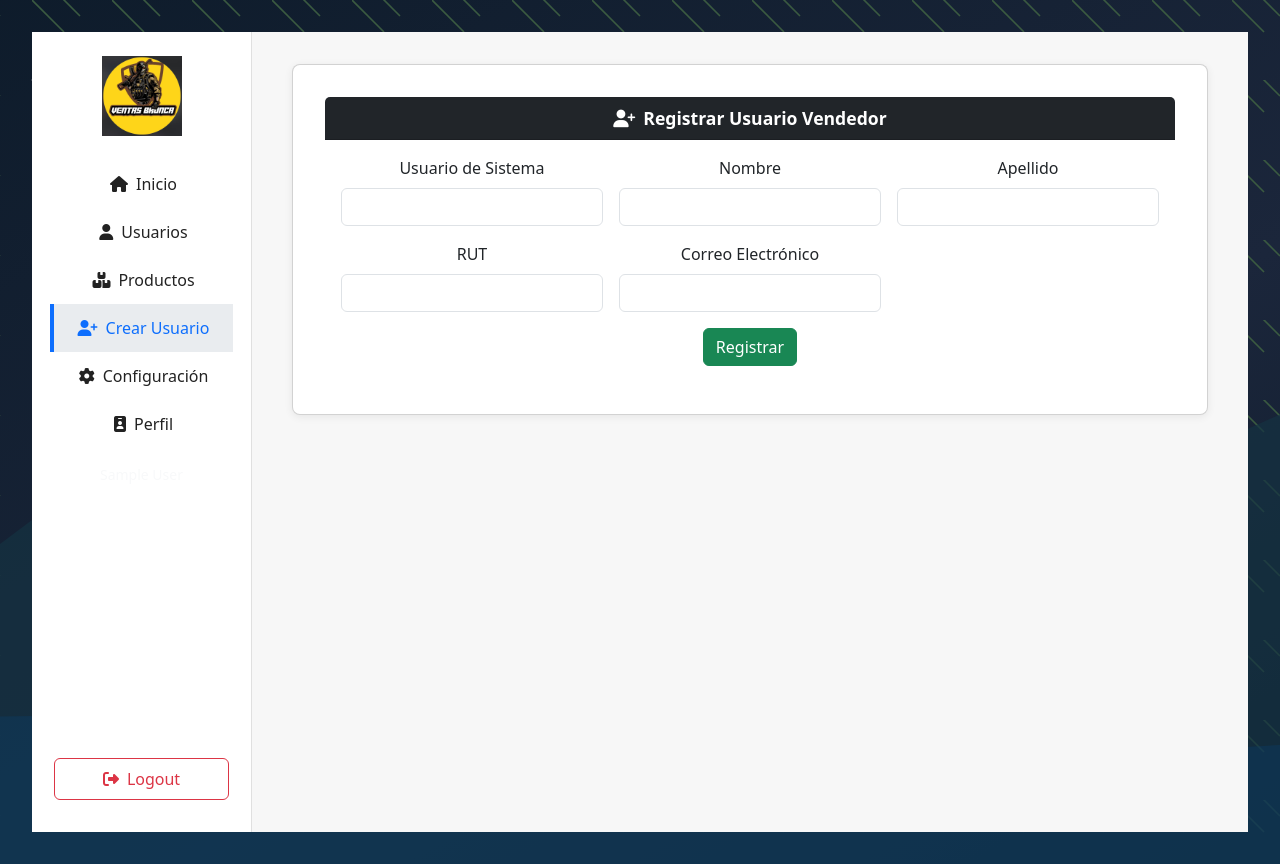
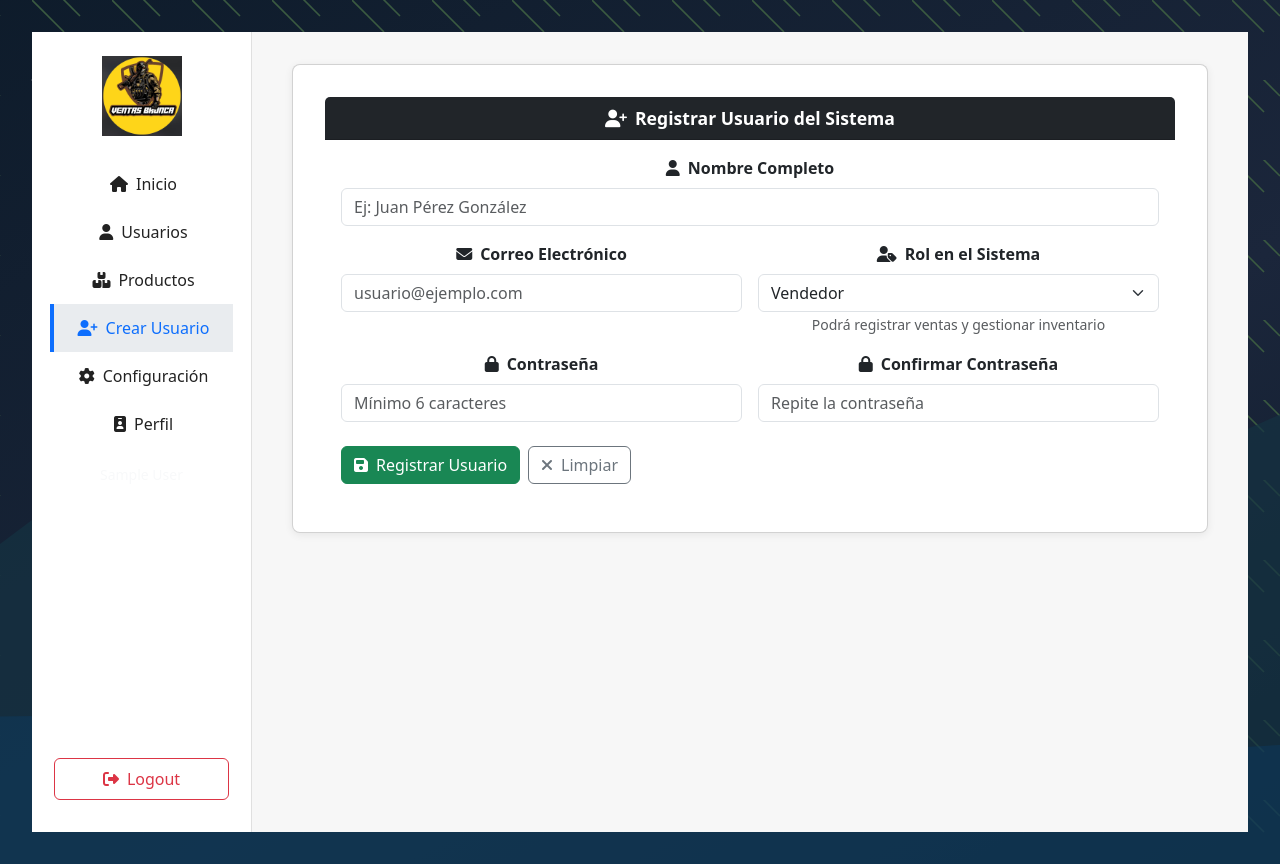
Before and after one commit to FelipeNorambuena/VentasBroncaReact.js, a React (Vite) app: page /admin/crear-usuario in a window 1280 px wide. Built offline with nearby package versions, Linux system fonts and the light colour scheme; no server answers; sample sign-in values are in the browser's storage.

Commit message:
feat: Implementar formulario de creación de usuario con validaciones y servicio de gestión de usuarios

```diff
--- a/src/admin/AdminCrearUsuario.jsx
+++ b/src/admin/AdminCrearUsuario.jsx
@@ -1,51 +1,231 @@
 import React, { useState } from 'react'
+import { usersService } from '../services/users'
 
 export default function AdminCrearUsuario() {
-  const [form, setForm] = useState({ usuario: '', nombre: '', apellido: '', rut: '', correo: '' })
+  const [form, setForm] = useState({
+    name: '',
+    email: '',
+    password: '',
+    confirmPassword: '',
+    role: 'vendedor'
+  })
   const [msg, setMsg] = useState(null)
+  const [error, setError] = useState(null)
+  const [loading, setLoading] = useState(false)
 
   const handleChange = e => {
     setForm({ ...form, [e.target.name]: e.target.value })
+    // Limpiar mensajes al escribir
+    if (msg) setMsg(null)
+    if (error) setError(null)
   }
 
-  const handleSubmit = e => {
+  const validateForm = () => {
+    if (form.name.length < 3) {
+      setError('El nombre debe tener al menos 3 caracteres')
+      return false
+    }
+
+    const emailRegex = /^[^\s@]+@[^\s@]+\.[^\s@]+$/
+    if (!emailRegex.test(form.email)) {
+      setError('El correo electrónico no es válido')
+      return false
+    }
+
+    if (form.password.length < 6) {
+      setError('La contraseña debe tener al menos 6 caracteres')
+      return false
+    }
+
+    if (form.password !== form.confirmPassword) {
+      setError('Las contraseñas no coinciden')
+      return false
+    }
+
+    return true
+  }
+
+  const handleSubmit = async e => {
     e.preventDefault()
-    setMsg('Usuario registrado (mock)')
-    setForm({ usuario: '', nombre: '', apellido: '', rut: '', correo: '' })
+    setError(null)
+    setMsg(null)
+
+    if (!validateForm()) {
+      return
+    }
+
+    setLoading(true)
+
+    try {
+      // Preparar datos para el endpoint de Xano
+      const userData = {
+        name: form.name,
+        email: form.email,
+        password: form.password,
+        role: form.role
+      }
+
+      console.log('📤 Enviando datos de usuario:', userData)
+
+      await usersService.create(userData)
+
+      setMsg(`Usuario ${form.role} registrado exitosamente`)
+      setForm({
+        name: '',
+        email: '',
+        password: '',
+        confirmPassword: '',
+        role: 'vendedor'
+      })
+    } catch (error) {
+      console.error('Error al registrar usuario:', error)
+      setError(error.message || 'Error al registrar usuario. Por favor intenta nuevamente.')
+    } finally {
+      setLoading(false)
+    }
   }
 
   return (
     <section className="mb-4">
       <div className="card">
         <div className="card-header bg-dark text-white fw-bold">
-          <i className="fas fa-user-plus me-2"></i>Registrar Usuario Vendedor
+          <i className="fas fa-user-plus me-2"></i>Registrar Usuario del Sistema
         </div>
         <div className="card-body">
-          {msg && <div className="alert alert-success">{msg}</div>}
+          {msg && (
+            <div className="alert alert-success alert-dismissible fade show" role="alert">
+              <i className="fas fa-check-circle me-2"></i>{msg}
+              <button type="button" className="btn-close" onClick={() => setMsg(null)}></button>
+            </div>
+          )}
+
+          {error && (
+            <div className="alert alert-danger alert-dismissible fade show" role="alert">
+              <i className="fas fa-exclamation-circle me-2"></i>{error}
+              <button type="button" className="btn-close" onClick={() => setError(null)}></button>
+            </div>
+          )}
+
           <form onSubmit={handleSubmit}>
             <div className="row g-3">
-              <div className="col-md-4">
-                <label className="form-label">Usuario de Sistema</label>
-                <input className="form-control" name="usuario" value={form.usuario} onChange={handleChange} required />
+              <div className="col-md-12">
+                <label className="form-label fw-bold">
+                  <i className="fas fa-user me-2"></i>Nombre Completo
+                </label>
+                <input
+                  className="form-control"
+                  name="name"
+                  value={form.name}
+                  onChange={handleChange}
+                  placeholder="Ej: Juan Pérez González"
+                  required
+                />
               </div>
-              <div className="col-md-4">
-                <label className="form-label">Nombre</label>
-                <input className="form-control" name="nombre" value={form.nombre} onChange={handleChange} required />
+
+              <div className="col-md-6">
+                <label className="form-label fw-bold">
+                  <i className="fas fa-envelope me-2"></i>Correo Electrónico
+                </label>
+                <input
+                  className="form-control"
+                  type="email"
+                  name="email"
+                  value={form.email}
+                  onChange={handleChange}
+                  placeholder="usuario@ejemplo.com"
+                  required
+                />
               </div>
-              <div className="col-md-4">
-                <label className="form-label">Apellido</label>
-                <input className="form-control" name="apellido" value={form.apellido} onChange={handleChange} required />
+
+              <div className="col-md-6">
+                <label className="form-label fw-bold">
+                  <i className="fas fa-user-tag me-2"></i>Rol en el Sistema
+                </label>
+                <select
+                  className="form-select"
+                  name="role"
+                  value={form.role}
+                  onChange={handleChange}
+                  required
+                >
+                  <option value="vendedor">Vendedor</option>
+                  <option value="encargado">Encargado de Tienda</option>
+                </select>
+                <small className="text-muted">
+                  {form.role === 'vendedor'
+                    ? 'Podrá registrar ventas y gestionar inventario'
+                    : 'Tendrá acceso completo al panel administrativo'}
+                </small>
               </div>
-              <div className="col-md-4">
-                <label className="form-label">RUT</label>
-                <input className="form-control" name="rut" value={form.rut} onChange={handleChange} required />
+
+              <div className="col-md-6">
+                <label className="form-label fw-bold">
+                  <i className="fas fa-lock me-2"></i>Contraseña
+                </label>
+                <input
+                  className="form-control"
+                  type="password"
+                  name="password"
+                  value={form.password}
+                  onChange={handleChange}
+                  placeholder="Mínimo 6 caracteres"
+                  required
+                />
               </div>
-              <div className="col-md-4">
-                <label className="form-label">Correo Electrónico</label>
-                <input className="form-control" name="correo" value={form.correo} onChange={handleChange} required />
+
+              <div className="col-md-6">
+                <label className="form-label fw-bold">
+                  <i className="fas fa-lock me-2"></i>Confirmar Contraseña
+                </label>
+                <input
+                  className="form-control"
+                  type="password"
+                  name="confirmPassword"
+                  value={form.confirmPassword}
+                  onChange={handleChange}
+                  placeholder="Repite la contraseña"
+                  required
+                />
               </div>
             </div>
-            <button className="btn btn-success mt-3" type="submit">Registrar</button>
+
+            <div className="mt-4 d-flex gap-2">
+              <button
+                className="btn btn-success"
+                type="submit"
+                disabled={loading}
+              >
+                {loading ? (
+                  <>
+                    <span className="spinner-border spinner-border-sm me-2" role="status"></span>
+                    Registrando...
+                  </>
+                ) : (
+                  <>
+                    <i className="fas fa-save me-2"></i>Registrar Usuario
+                  </>
+                )}
+              </button>
+
+              <button
+                className="btn btn-outline-secondary"
+                type="button"
+                onClick={() => {
+                  setForm({
+                    name: '',
+                    email: '',
+                    password: '',
+                    confirmPassword: '',
+                    role: 'vendedor'
+                  })
+                  setError(null)
+                  setMsg(null)
+                }}
+                disabled={loading}
+              >
+                <i className="fas fa-times me-2"></i>Limpiar
+              </button>
+            </div>
           </form>
         </div>
       </div>
--- /dev/null
+++ b/src/services/users.js
@@ -0,0 +1,95 @@
+import { http } from './http'
+
+/**
+ * Servicio para gestionar usuarios de la tabla USER (vendedores y encargados)
+ */
+export const usersService = {
+  /**
+   * Crear un nuevo usuario en la tabla user
+   * @param {Object} data - Datos del usuario
+   * @param {string} data.name - Nombre completo
+   * @param {string} data.email - Correo electrónico
+   * @param {string} data.password - Contraseña
+   * @param {string} data.role - Rol del usuario (vendedor o encargado)
+   * @returns {Promise} Usuario creado
+   */
+  async create(data) {
+    console.log('📝 Creando usuario en tabla USER:', data)
+    try {
+      const result = await http.post('/auth/signup', data, { base: 'auth' })
+      console.log('✅ Usuario creado exitosamente:', result)
+      return result
+    } catch (error) {
+      console.error('❌ Error al crear usuario:', error)
+      throw error
+    }
+  },
+
+  /**
+   * Obtener todos los usuarios de la tabla user
+   * @returns {Promise<Array>} Lista de usuarios
+   */
+  async list() {
+    console.log('📋 Obteniendo lista de usuarios...')
+    try {
+      const result = await http.get('/user')
+      console.log('✅ Usuarios obtenidos:', result)
+      return Array.isArray(result) ? result : (result?.data || [])
+    } catch (error) {
+      console.error('❌ Error al obtener usuarios:', error)
+      throw error
+    }
+  },
+
+  /**
+   * Obtener un usuario por ID
+   * @param {number} id - ID del usuario
+   * @returns {Promise} Usuario encontrado
+   */
+  async getById(id) {
+    console.log('🔍 Buscando usuario con ID:', id)
+    try {
+      const result = await http.get(`/user/${id}`)
+      console.log('✅ Usuario encontrado:', result)
+      return result
+    } catch (error) {
+      console.error('❌ Error al obtener usuario:', error)
+      throw error
+    }
+  },
+
+  /**
+   * Actualizar un usuario existente
+   * @param {number} id - ID del usuario
+   * @param {Object} data - Datos a actualizar
+   * @returns {Promise} Usuario actualizado
+   */
+  async update(id, data) {
+    console.log('📝 Actualizando usuario ID:', id, 'con datos:', data)
+    try {
+      const result = await http.patch(`/user/${id}`, data)
+      console.log('✅ Usuario actualizado:', result)
+      return result
+    } catch (error) {
+      console.error('❌ Error al actualizar usuario:', error)
+      throw error
+    }
+  },
+
+  /**
+   * Eliminar un usuario
+   * @param {number} id - ID del usuario
+   * @returns {Promise} Confirmación de eliminación
+   */
+  async delete(id) {
+    console.log('🗑️ Eliminando usuario ID:', id)
+    try {
+      const result = await http.delete(`/user/${id}`)
+      console.log('✅ Usuario eliminado:', result)
+      return result
+    } catch (error) {
+      console.error('❌ Error al eliminar usuario:', error)
+      throw error
+    }
+  }
+}
```
